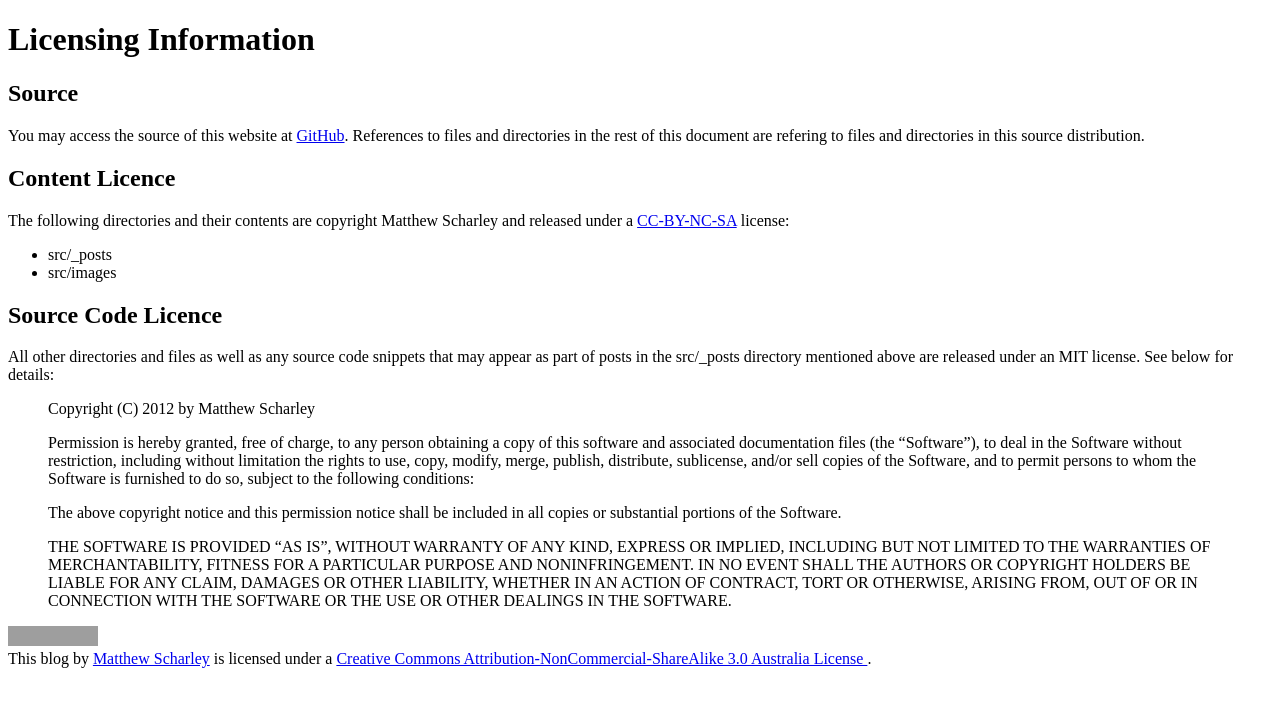
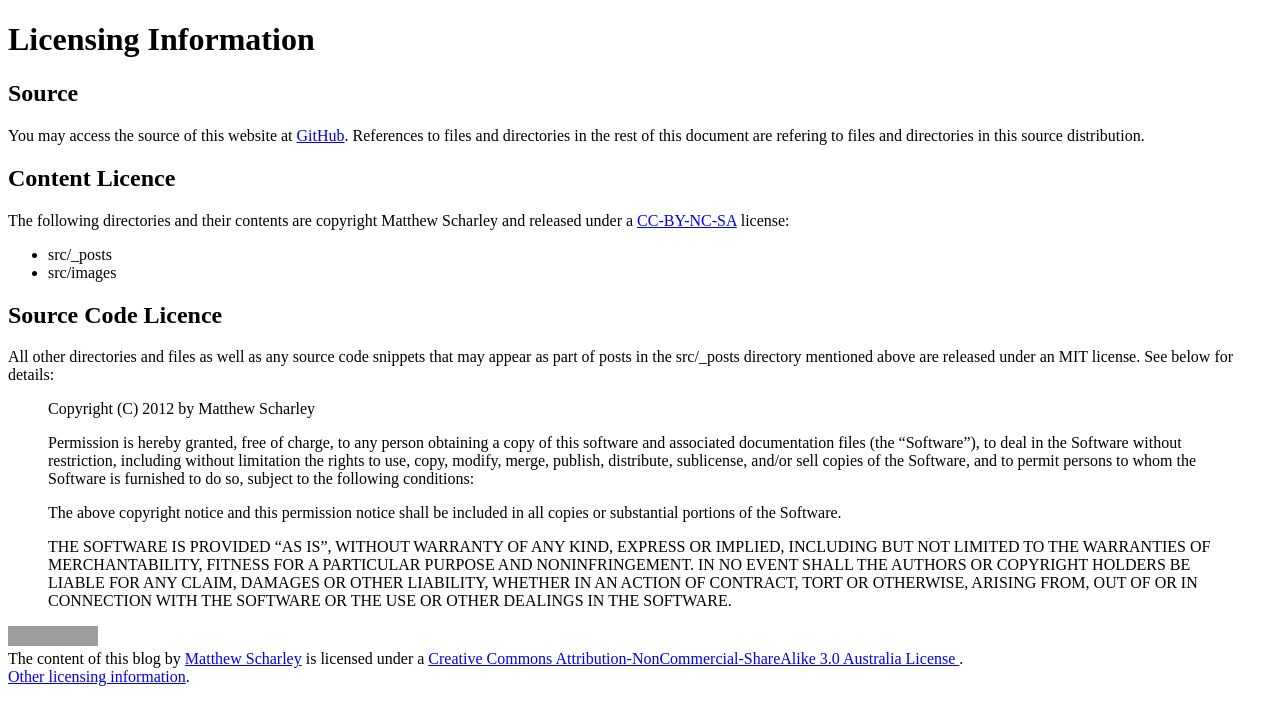
Before and after one commit to mscharley/mscharley.github.io, a Jekyll site: the page built from license.markdown, in a window 1280 px wide. Shown: the top 725 px of the page. Built offline with Jekyll 4.4.1, drawn with Linux system fonts in a browser that asks for light colours; grey boxes are pictures that could not be loaded.

Commit message:
Expanded licensing footer

```diff
--- a/_includes/cc.html
+++ b/_includes/cc.html
@@ -3,9 +3,10 @@
       src="http://i.creativecommons.org/l/by-nc-sa/3.0/au/80x15.png" />
 </a><br />
 <span xmlns:dct="http://purl.org/dc/terms/" href="http://purl.org/dc/dcmitype/InteractiveResource"
-    property="dct:title" rel="dct:type">This blog</span> by
+    property="dct:title" rel="dct:type">The content of this blog</span> by
 <a xmlns:cc="http://creativecommons.org/ns#" href="http://matt.scharley.me/"
     property="cc:attributionName" rel="cc:attributionURL">Matthew Scharley</a> is licensed under a
 <a rel="license" href="http://creativecommons.org/licenses/by-nc-sa/3.0/au/">
   Creative Commons Attribution-NonCommercial-ShareAlike 3.0 Australia License
-</a>.
+</a>.<br />
+<a href="/license.html">Other licensing information</a>.
```
